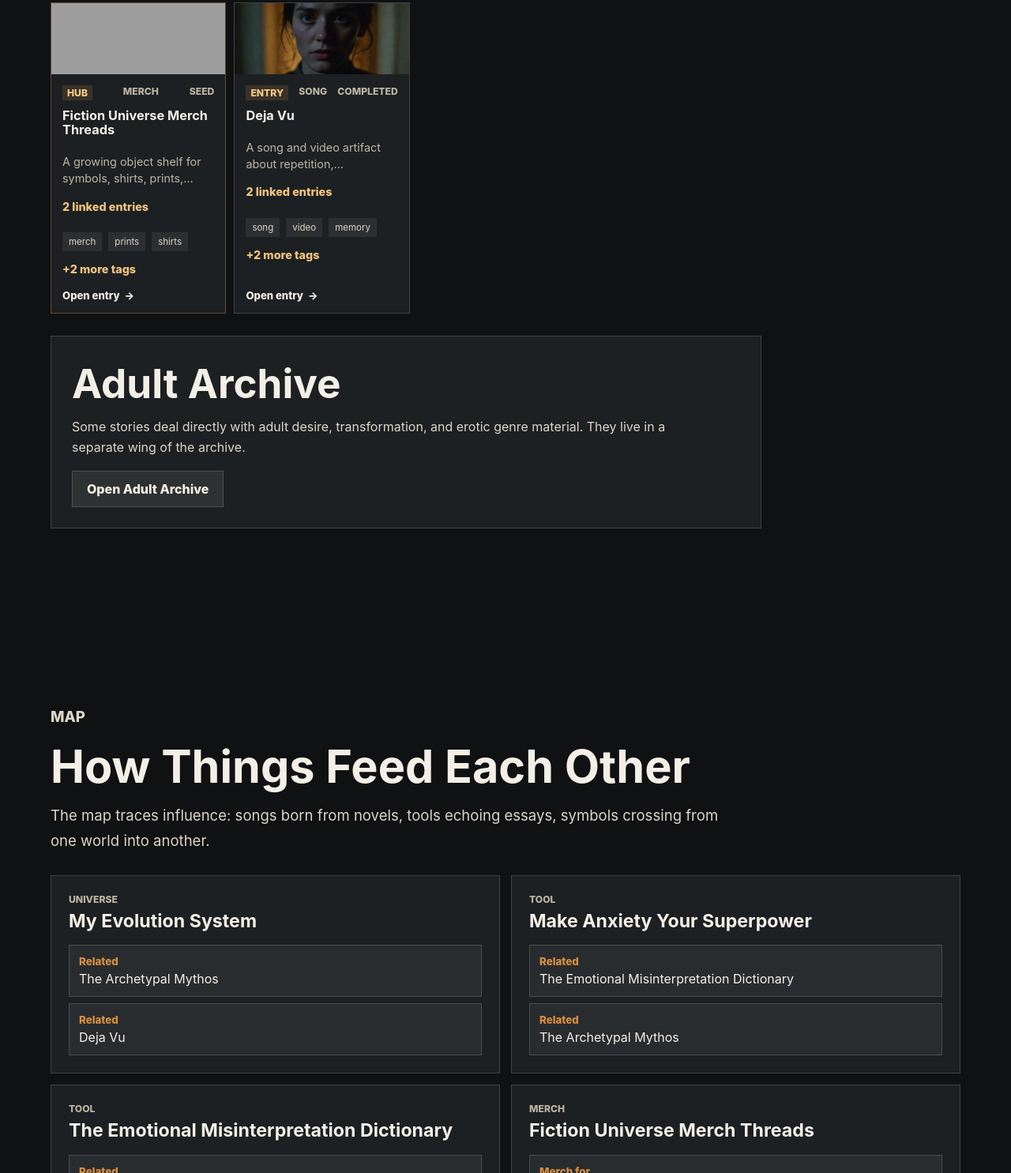
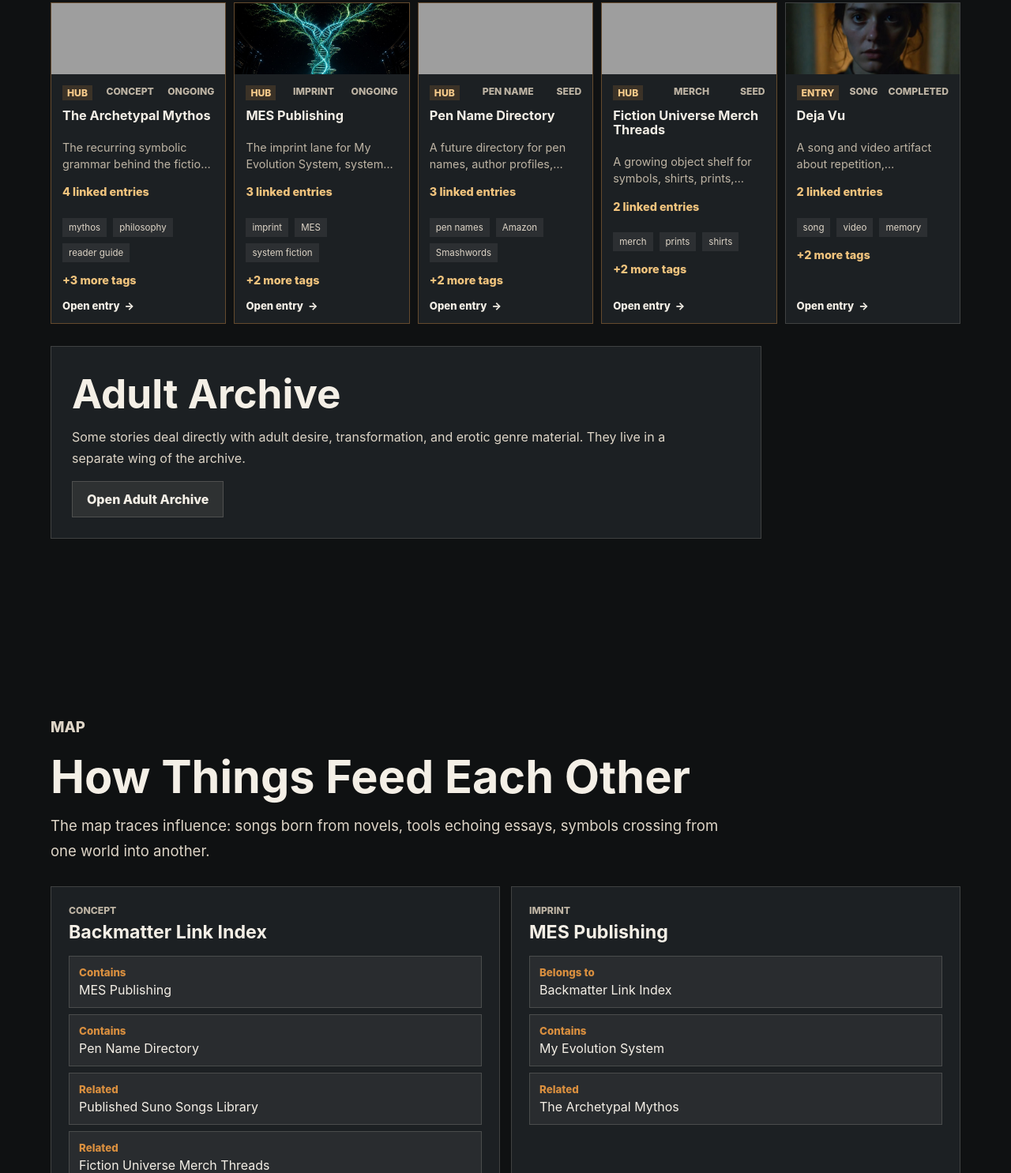
Before and after one commit to Archetypal-Architect-ai/archetypal-architect-ai.github.io, an Astro site: page /wiki in a window 1280 px wide. Shown: the part 1315-2800 px from the top of the page at 79% size. Built offline with nearby package versions, Linux system fonts and the light colour scheme; Astro itself is replaced by a stand-in of ours; grey boxes are pictures that could not be loaded.

Commit message:
Add canonical backmatter link layer

```diff
--- a/src/content/projects.ts
+++ b/src/content/projects.ts
@@ -15,6 +15,8 @@ export type EntryKind =
   | "Character"
   | "Place"
   | "Concept"
+  | "Imprint"
+  | "Pen Name"
   | "Other";
 
 export type EntryStatus = "Completed" | "Ongoing" | "Archived" | "Experimental" | "Seed";
@@ -106,6 +108,129 @@ export const creator = {
 
 export const projects: Project[] = [
   {
+    id: "backmatter-link-index",
+    title: "Backmatter Link Index",
+    kind: "Concept",
+    category: "Concept",
+    status: "Ongoing",
+    entryRole: "Hub",
+    maturity: "General",
+    visibility: "Public",
+    featured: true,
+    date: "2026-07-04",
+    thumbnail: "/images/hero-studio.png",
+    thumbnailAlt: "Archive studio image representing a central link index for books and author pages.",
+    summary: "The canonical link layer for book backmatter, imprints, pen names, reader pages, and store profiles.",
+    description:
+      "The Backmatter Link Index gives every recurring name in the publishing ecosystem one stable home. A book can mention an imprint, a pen name, a reader list, a music catalog, or a universe wiki and send readers here instead of trapping them in stale store links.",
+    body: [
+      "Each backmatter page answers the reader's immediate questions: what this name means, what kind of work lives under it, where to read more, and which stores or platforms matter.",
+      "As the catalog grows, this index can point to Amazon author pages, Smashwords profiles, Royal Road pages, Suno catalogs, Kit reader links, universe wikis, and shop pages.",
+      "The goal is simple: every name in the backmatter becomes a doorway into the mythos rather than a loose end."
+    ],
+    tags: ["backmatter", "publishing", "imprints", "pen names", "reader links", "stores"],
+    links: [
+      { label: "Reader List", url: "/free", type: "Reference" },
+      { label: "MES Publishing", url: "/wiki/mes-publishing", type: "Reference" },
+      { label: "Dirty-minded Bastard Publishing", url: "/adult/dirty-minded-bastard-publishing", type: "Reference" },
+      { label: "Pen Name Directory", url: "/wiki/pen-name-directory", type: "Reference" }
+    ],
+    connections: [
+      { id: "mes-publishing", label: "General fiction imprint", type: "Contains" },
+      { id: "dirty-minded-bastard-publishing", label: "Adult fiction imprint", type: "Contains" },
+      { id: "pen-name-directory", label: "Author identity directory", type: "Contains" },
+      { id: "suno-music-catalog", label: "Songs referenced from books", type: "Related" },
+      { id: "fiction-universe-merch", label: "Objects and shop links", type: "Related" }
+    ]
+  },
+  {
+    id: "mes-publishing",
+    title: "MES Publishing",
+    kind: "Imprint",
+    category: "Imprint",
+    status: "Ongoing",
+    entryRole: "Hub",
+    maturity: "General",
+    visibility: "Public",
+    date: "2026-07-04",
+    thumbnail: "/images/works/my-evolution-system-book-1-cover.jpg",
+    thumbnailAlt: "My Evolution System Book 1 cover used as the current MES Publishing visual anchor.",
+    summary: "The imprint lane for My Evolution System, system fiction, universe atlas work, and related reader material.",
+    description:
+      "MES Publishing names the branch of the archive that points toward system fiction, evolutionary pressure, biotech, survival, and the expanding My Evolution System universe.",
+    body: [
+      "A reader reaching this page from book backmatter finds the clean path forward: the current universe entry, the dedicated atlas, the reader list, and any active store profiles once they are connected.",
+      "The imprint belongs to the public-facing side of the mythos. It carries the work about adaptation, civilization, and the question of what agency means when a world starts rewriting the rules."
+    ],
+    tags: ["imprint", "MES", "system fiction", "My Evolution System", "backmatter"],
+    links: [
+      { label: "Reader List", url: "/free", type: "Reference" },
+      { label: "My Evolution System", url: "/wiki/my-evolution-system", type: "Reference" }
+    ],
+    connections: [
+      { id: "backmatter-link-index", label: "Appears in backmatter", type: "Belongs to" },
+      { id: "my-evolution-system", label: "Primary universe", type: "Contains" },
+      { id: "archetypal-mythos", label: "Shares the mythos engine", type: "Related" }
+    ]
+  },
+  {
+    id: "dirty-minded-bastard-publishing",
+    title: "Dirty-minded Bastard Publishing",
+    kind: "Imprint",
+    category: "Imprint",
+    status: "Ongoing",
+    entryRole: "Hub",
+    maturity: "Adult",
+    visibility: "Adult",
+    date: "2026-07-04",
+    thumbnail: "/images/generated/roxy-archive.png",
+    thumbnailAlt: "Generated archive image representing the adult publishing wing.",
+    summary: "The adult imprint lane for erotic genre work, spicy satire, taboo-adjacent mythmaking, and mature reader paths.",
+    description:
+      "Dirty-minded Bastard Publishing collects the adult side of the archive under one name. The imprint gives erotica and adult satire a clear shelf without mixing that material into the main public wiki.",
+    body: [
+      "Readers who arrive from adult-book backmatter can use this page to find the relevant series hubs, store profiles, reader links, and related adult works.",
+      "The imprint still belongs to the larger mythos. It just speaks through desire, transformation, glamour, power, bodies, and the genre logic of adult fiction."
+    ],
+    tags: ["adult imprint", "erotica", "adult fiction", "backmatter", "publisher"],
+    links: [{ label: "Reader List", url: "/free", type: "Reference" }],
+    connections: [
+      { id: "backmatter-link-index", label: "Appears in backmatter", type: "Belongs to" },
+      { id: "house-of-the-gilded-lily", label: "Adult series lane", type: "Contains" },
+      { id: "mythos-of-lust", label: "Adult series lane", type: "Contains" },
+      { id: "monster-girl-harem", label: "Adult series lane", type: "Contains" },
+      { id: "bimbo-farm", label: "Adult satire lane", type: "Contains" },
+      { id: "roxy-stardust-archive", label: "Adult sci-fi archive", type: "Contains" }
+    ]
+  },
+  {
+    id: "pen-name-directory",
+    title: "Pen Name Directory",
+    kind: "Pen Name",
+    category: "Pen Name",
+    status: "Seed",
+    entryRole: "Hub",
+    maturity: "General",
+    visibility: "Public",
+    date: "2026-07-04",
+    thumbnail: "/images/hero-studio.png",
+    thumbnailAlt: "Archive studio image representing author identities and store profiles.",
+    summary: "A future directory for pen names, author profiles, storefronts, and platform-specific reading paths.",
+    description:
+      "The Pen Name Directory will keep author identities organized for readers who arrive from Amazon, Smashwords, Royal Road, WebNovel, Substack, or other platforms.",
+    body: [
+      "Each pen name can receive its own entry with the genre lane it serves, the books attached to it, and direct links to its active store profiles.",
+      "This keeps backmatter simple: books can point to one stable wiki page, and the wiki can send readers onward to the right platform."
+    ],
+    tags: ["pen names", "Amazon", "Smashwords", "author profiles", "backmatter"],
+    links: [],
+    connections: [
+      { id: "backmatter-link-index", label: "Organized through the backmatter index", type: "Belongs to" },
+      { id: "mes-publishing", label: "General imprint lane", type: "Related" },
+      { id: "dirty-minded-bastard-publishing", label: "Adult imprint lane", type: "Related" }
+    ]
+  },
+  {
     id: "house-of-the-gilded-lily",
     title: "House of the Gilded Lily",
     kind: "Series",
@@ -129,6 +254,7 @@ export const projects: Project[] = [
     links: [],
     merchLinks: [],
     connections: [
+      { id: "dirty-minded-bastard-publishing", label: "Published through the adult imprint lane", type: "Belongs to" },
       { id: "mythos-of-lust", label: "Mythic adult fantasy neighbor", type: "Related" },
       { id: "archetypal-mythos", label: "Uses the general mythic grammar", type: "Related" }
     ]
@@ -156,6 +282,7 @@ export const projects: Project[] = [
     tags: ["adult fiction", "myth", "forest", "old gods", "folklore"],
     links: [],
     connections: [
+      { id: "dirty-minded-bastard-publishing", label: "Published through the adult imprint lane", type: "Belongs to" },
       { id: "house-of-the-gilded-lily", label: "Ritual and myth neighbor", type: "Related" },
       { id: "archetypal-mythos", label: "Uses the general mythic grammar", type: "Related" }
     ]
@@ -183,6 +310,7 @@ export const projects: Project[] = [
     tags: ["adult fiction", "fantasy", "humanoid", "swamp", "pulp"],
     links: [],
     connections: [
+      { id: "dirty-minded-bastard-publishing", label: "Published through the adult imprint lane", type: "Belongs to" },
       { id: "mythos-of-lust", label: "Fantasy neighbor", type: "Related" },
       { id: "fiction-universe-merch", label: "Possible print/product thread", type: "Merch for" }
     ]
@@ -210,6 +338,7 @@ export const projects: Project[] = [
     tags: ["adult fiction", "noir", "satire", "transformation", "identity"],
     links: [],
     connections: [
+      { id: "dirty-minded-bastard-publishing", label: "Published through the adult imprint lane", type: "Belongs to" },
       { id: "fiction-universe-merch", label: "Satirical product/merch thread", type: "Merch for" },
       { id: "supers-dark-erotica", label: "Dark adult satire neighbor", type: "Related" }
     ]
@@ -237,6 +366,7 @@ export const projects: Project[] = [
     tags: ["adult fiction", "superheroes", "satire", "power", "performance"],
     links: [],
     connections: [
+      { id: "dirty-minded-bastard-publishing", label: "Published through the adult imprint lane", type: "Belongs to" },
       { id: "bimbo-farm", label: "Dark satire neighbor", type: "Related" },
       { id: "fiction-universe-merch", label: "Possible logo/shirt thread", type: "Merch for" }
     ]
@@ -267,6 +397,7 @@ export const projects: Project[] = [
     ],
     externalWikiUrl: "https://app.notion.com/p/2d974c4fdf8f80e3a381d4ab2f52bece?pvs=1",
     connections: [
+      { id: "mes-publishing", label: "Published through MES Publishing", type: "Belongs to" },
       { id: "archetypal-mythos", label: "Shares system/philosophy spine", type: "Related" },
       { id: "deja-vu", label: "Audio/video archive neighbor", type: "Related" }
     ]
@@ -293,6 +424,7 @@ export const projects: Project[] = [
     tags: ["Roxy", "archive", "Drive", "Notion", "adult sci-fi"],
     links: [],
     connections: [
+      { id: "dirty-minded-bastard-publishing", label: "Published through the adult imprint lane", type: "Belongs to" },
       { id: "deja-vu", label: "Music/video archive neighbor", type: "Related" },
       { id: "fiction-universe-merch", label: "Merch planning neighbor", type: "Related" }
     ]
@@ -477,6 +609,8 @@ export const categories: EntryKind[] = [
   "Character",
   "Place",
   "Concept",
+  "Imprint",
+  "Pen Name",
   "Other"
 ];
 
@@ -514,6 +648,7 @@ export function getConnectedEntries(id: string, entries: Project[] = publicProje
 }
 
 export const wikiFacets = [
+  { label: "Backmatter", kinds: ["Imprint", "Pen Name", "Concept"] },
   { label: "Series Hubs", kinds: ["Series", "Universe"] },
   { label: "Music", kinds: ["Song", "Album", "Video"] },
   { label: "Visuals", kinds: ["Image", "Video", "Merch"] },
--- a/src/layouts/BaseLayout.astro
+++ b/src/layouts/BaseLayout.astro
@@ -12,6 +12,7 @@ const nav = [
   ["Home", "/"],
   ["Wiki", "/wiki"],
   ["Mythos", "/wiki/archetypal-mythos"],
+  ["Backmatter", "/wiki/backmatter-link-index"],
   ["Songs", "/wiki/suno-music-catalog"],
   ["Novels", "/novels"],
   ["Music", "/music"],
```
